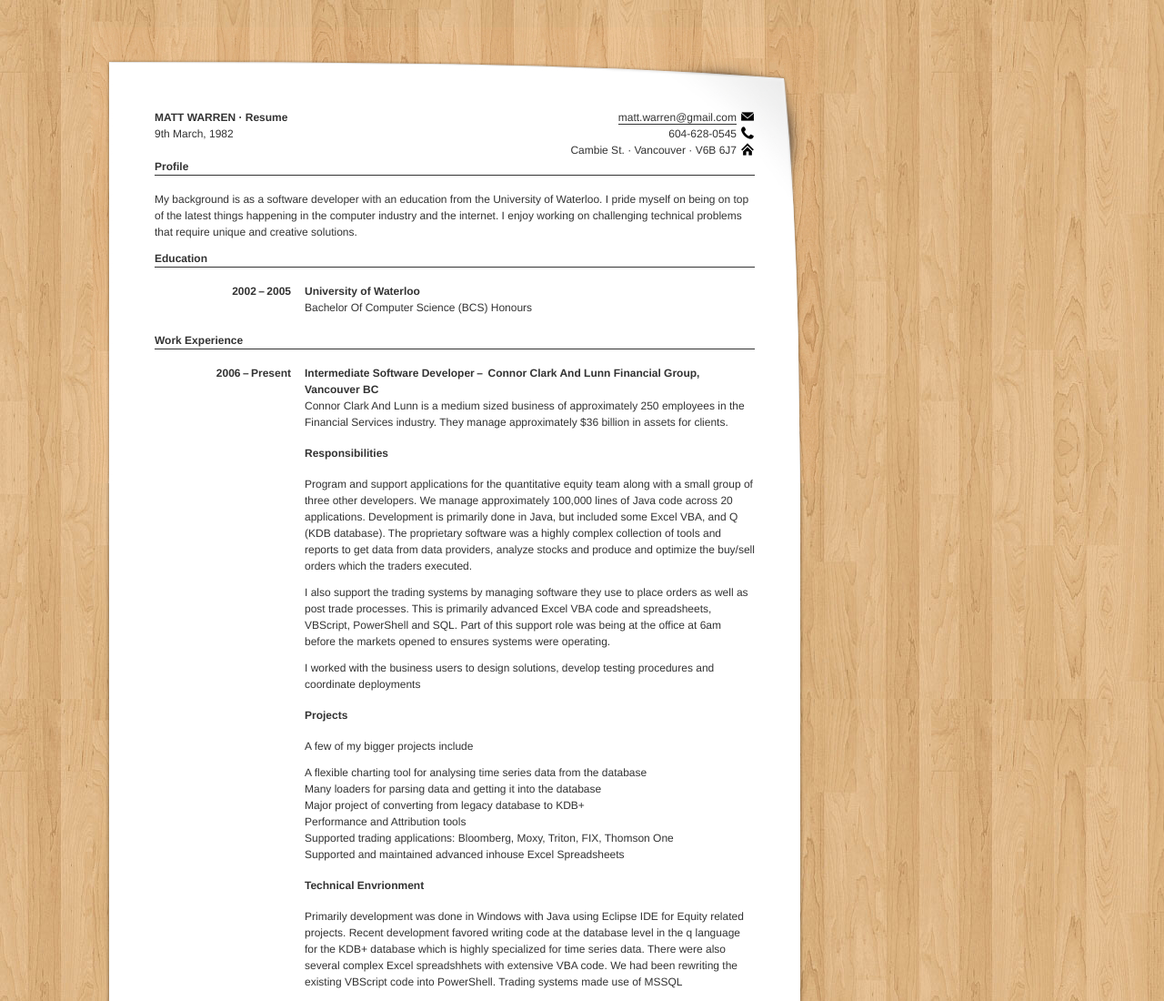
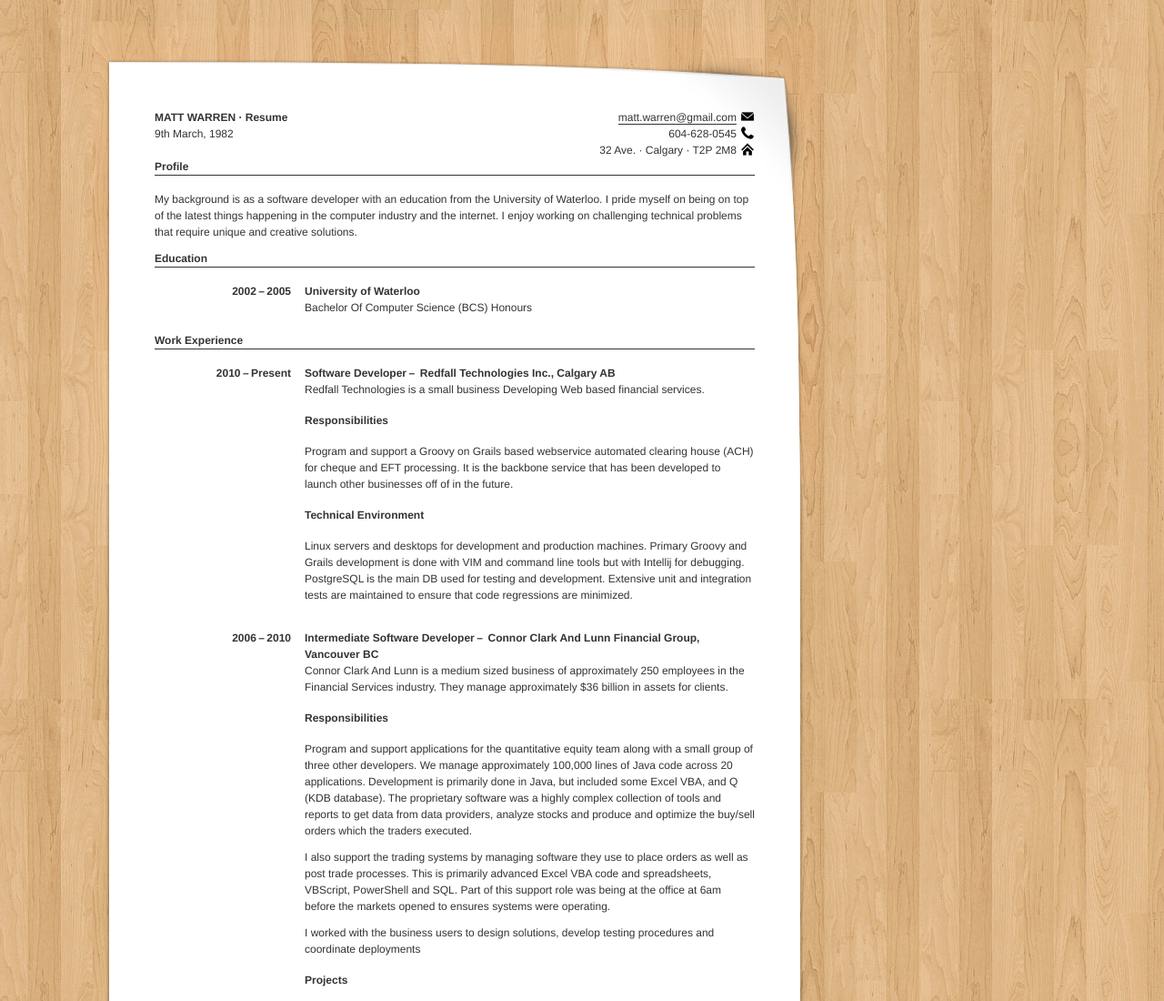
Before and after one commit to mfwarren/resume, a plain HTML site: page index.html in a window 1280 px wide. Shown: the top 1100 px of the page at 91% size. Drawn offline with Linux system fonts and the light colour scheme.

Commit message:
add redfall

```diff
--- a/index.html
+++ b/index.html
@@ -27,7 +27,7 @@
 				<dd><span class="tel">604-628-0545</span></dd>
 				<dt id="address">Address</dt>
 				<dd class="adr">
-					<span class="street-address">Cambie St.</span> &middot; <span class="locality">Vancouver</span> &middot; <span class="postal-code">V6B 6J7</span>
+					<span class="street-address">32 Ave.</span> &middot; <span class="locality">Calgary</span> &middot; <span class="postal-code">T2P 2M8</span>
 				</dd>
 			</dl>
 		</div>
@@ -53,7 +53,17 @@
   	<section id="work-xp">
   		<h2>Work Experience</h2>
   		<dl class="items">
-  			<dt>2006&thinsp;&ndash;&thinsp;Present</dt>
+			<dt>2010&thinsp;&ndash;&thinsp;Present</dt>
+			<dd><span class="item-title">Software Developer&thinsp;&ndash;&thinsp; Redfall Technologies Inc., Calgary AB</span>
+				<p>Redfall Technologies is a small business Developing Web based financial services.</>
+			<h4>Responsibilities</h4>
+				<p>Program and support a Groovy on Grails based webservice automated clearing house (ACH) for cheque and EFT processing.
+				It is the backbone service that has been developed to launch other businesses off of in the future.</p>
+			<h4>Technical Environment</h4>
+				<p>Linux servers and desktops for development and production machines. Primary Groovy and Grails development is done with VIM and command line tools but with Intellij for debugging.  PostgreSQL is the main DB used for testing and development.
+				Extensive unit and integration tests are maintained to ensure that code regressions are minimized.</p>
+			</dd>
+  			<dt>2006&thinsp;&ndash;&thinsp;2010</dt>
   			<dd><span class="item-title">Intermediate Software Developer&thinsp;&ndash;&thinsp; Connor Clark And Lunn Financial Group, Vancouver BC</span>
 				<p>Connor Clark And Lunn is a medium sized business of approximately 250 employees in the Financial Services industry.  They manage approximately $36 billion in assets for clients.</p>
 			<h4>Responsibilities</h4>
```
